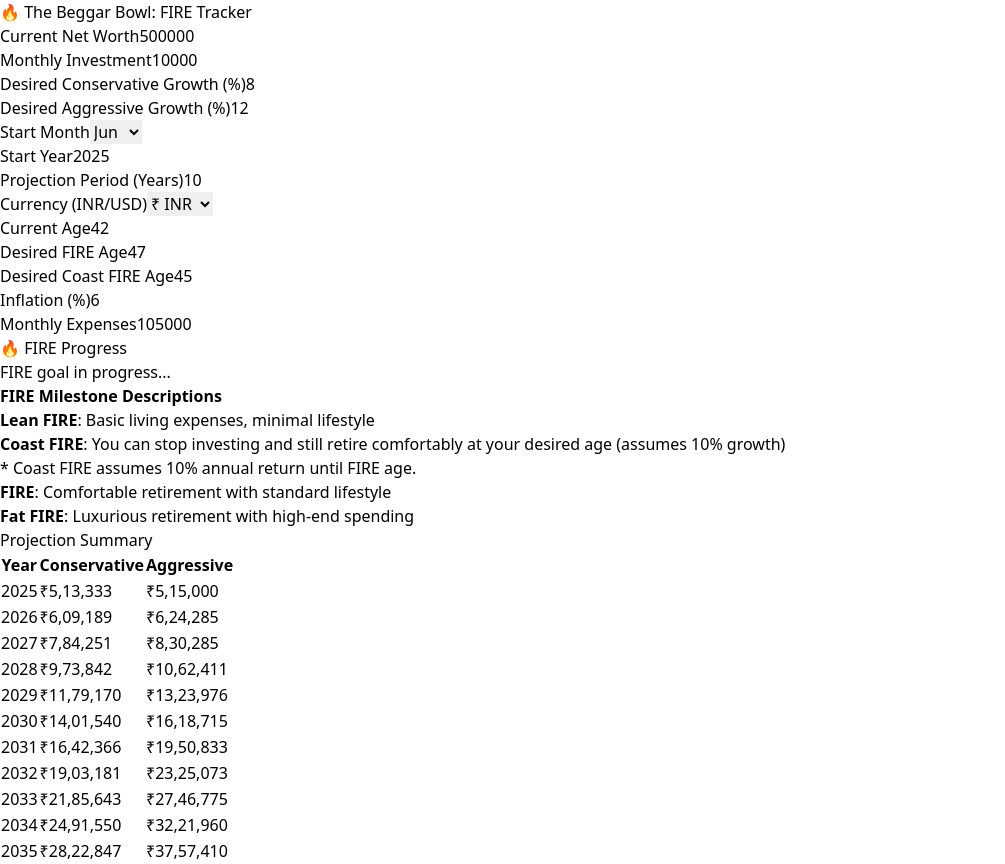
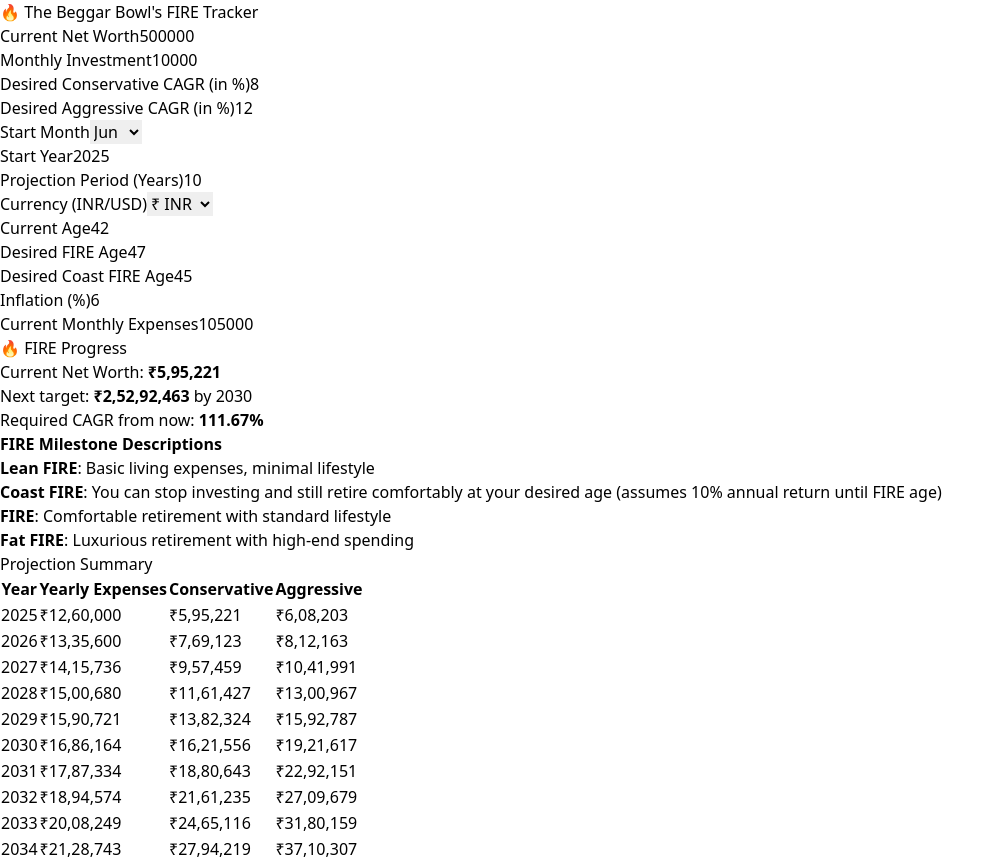
Before and after one commit to TheBeggarBowl/fire-tracker, a React (Vite) app: page / in a window 1280 px wide. Shown: the whole page, without its empty margins (0-1005 px from the left). Built offline with nearby package versions, Linux system fonts and the light colour scheme.

Commit message:
Update App.jsx

```diff
--- a/src/App.jsx
+++ b/src/App.jsx
@@ -20,26 +20,24 @@ export default function App() {
   };
 
   const [inputs, setInputs] = useState(() => {
-    return Object.keys(defaultInputs).reduce((acc, key) => {
+    const stored = Object.keys(defaultInputs).reduce((acc, key) => {
       acc[key] = JSON.parse(localStorage.getItem(key)) ?? defaultInputs[key];
       return acc;
     }, {});
+    return stored;
   });
 
   const [results, setResults] = useState(null);
 
   useEffect(() => {
-    Object.entries(inputs).forEach(([key, value]) => {
-      localStorage.setItem(key, JSON.stringify(value));
-    });
+    Object.entries(inputs).forEach(([key, value]) =>
+      localStorage.setItem(key, JSON.stringify(value))
+    );
     calculate();
   }, [inputs]);
 
   const updateInput = (key, value) => {
-    setInputs((prev) => ({
-      ...prev,
-      [key]: isNaN(value) ? value : Number(value),
-    }));
+    setInputs((prev) => ({ ...prev, [key]: isNaN(value) ? value : Number(value) }));
   };
 
   const calculate = () => {
@@ -68,36 +66,46 @@ export default function App() {
     const fatTarget = yearlyRetirement * 40;
 
     const coastFutureValue = yearlyToday * 25 * Math.pow(1 + inflation / 100, yearsToFIRE);
-    const coastTarget = coastFutureValue / Math.pow(1 + conservative / 100, desiredFIREAge - desiredCoastAge);
+    const coastTarget = coastFutureValue / Math.pow(1 + 10 / 100, desiredFIREAge - desiredCoastAge);
 
-    const targets = { lean: leanTarget, coast: coastTarget, fire: fireTarget, fat: fatTarget };
+    const targets = {
+      lean: { value: leanTarget, year: startYear + yearsToFIRE },
+      coast: { value: coastTarget, year: startYear + yearsToCoast },
+      fire: { value: fireTarget, year: startYear + yearsToFIRE },
+      fat: { value: fatTarget, year: startYear + yearsToFIRE },
+    };
 
     const project = (rate) => {
       let portfolio = initial;
-      const monthlyRate = rate / 12 / 100;
-      const yearlyTotals = {};
+      let monthlyRate = rate / 12 / 100;
+      let yearlyTotals = {};
+      let expenses = {};
       let year = startYear;
       let month = startMonth - 1;
-      for (let i = 0; i <= totalMonths; i++) {
+      let expense = monthlyExpense * 12;
+
+      for (let i = 0; i < totalMonths; i++) {
         portfolio = portfolio * (1 + monthlyRate) + sip;
-        if (!yearlyTotals[year]) yearlyTotals[year] = portfolio;
         month++;
-        if (month === 12) {
+        if (month >= 12) {
           month = 0;
+          expenses[year] = expense;
+          yearlyTotals[year] = portfolio;
           year++;
+          expense *= 1 + inflation / 100;
         }
       }
-      return yearlyTotals;
+      return { yearlyTotals, expenses };
     };
 
     const cons = project(conservative);
     const aggr = project(aggressive);
 
-    setResults({ cons, aggr, targets });
+    setResults({ cons: cons.yearlyTotals, aggr: aggr.yearlyTotals, expenses: cons.expenses, targets });
   };
 
   const formatCurrency = (val) => {
-    const currency = inputs.currency;
+    const currency = inputs?.currency || "INR";
     const locales = currency === "INR" ? "en-IN" : "en-US";
     const symbol = currency === "INR" ? "₹" : "$";
     return `${symbol}${Intl.NumberFormat(locales, {
@@ -106,29 +114,52 @@ export default function App() {
   };
 
   const getColor = (val, t) => {
-    if (val >= t.fat) return "bg-cyan-300";
-    if (val >= t.fire) return "bg-green-300";
-    if (val >= t.coast) return "bg-blue-300";
-    if (val >= t.lean) return "bg-yellow-200";
+    if (val >= t.fat.value) return "bg-cyan-300";
+    if (val >= t.fire.value) return "bg-green-300";
+    if (val >= t.coast.value) return "bg-blue-300";
+    if (val >= t.lean.value) return "bg-yellow-200";
     return "bg-white";
   };
 
   const fireProgress = () => {
-    if (!results) return "Calculating...";
-    const networth = results.cons[inputs.startYear];
+    const networth = results?.cons?.[inputs.startYear] ?? inputs.initial;
     const { lean, coast, fire, fat } = results.targets;
-    if (networth >= fat) return "Fat FIRE achieved 🎉";
-    if (networth >= fire) return "FIRE achieved 💰";
-    if (networth >= coast) return "Coast FIRE achieved 🏖️";
-    if (networth >= lean) return "Lean FIRE achieved 🔥";
-    return "FIRE goal in progress...";
+
+    const neededGrowthRate = (target) => {
+      const yearsLeft = target.year - inputs.startYear;
+      return (
+        100 *
+        (Math.pow(target.value / networth, 1 / yearsLeft) - 1)
+      ).toFixed(2);
+    };
+
+    const milestone = [fat, fire, coast, lean].find((t) => networth >= t.value);
+    const nextMilestone = [lean, coast, fire, fat].find((t) => networth < t.value);
+
+    return (
+      <>
+        <p>
+          Current Net Worth: <strong>{formatCurrency(networth)}</strong>
+        </p>
+        {milestone ? (
+          <p className="mt-1">🎉 You have achieved <strong>{Object.keys(results.targets).find(key => results.targets[key] === milestone).toUpperCase()}</strong> milestone!</p>
+        ) : (
+          nextMilestone && (
+            <>
+              <p className="mt-1">Next target: <strong>{formatCurrency(nextMilestone.value)}</strong> by {nextMilestone.year}</p>
+              <p className="mt-1 text-sm text-gray-600">Required CAGR from now: <strong>{neededGrowthRate(nextMilestone)}%</strong></p>
+            </>
+          )
+        )}
+      </>
+    );
   };
 
   const labelMap = {
     initial: "Current Net Worth",
     sip: "Monthly Investment",
-    conservative: "Desired Conservative Growth (%)",
-    aggressive: "Desired Aggressive Growth (%)",
+    conservative: "Desired Conservative CAGR (in %)",
+    aggressive: "Desired Aggressive CAGR (in %)",
     startMonth: "Start Month",
     startYear: "Start Year",
     projectionYears: "Projection Period (Years)",
@@ -137,12 +168,12 @@ export default function App() {
     desiredFIREAge: "Desired FIRE Age",
     desiredCoastAge: "Desired Coast FIRE Age",
     inflation: "Inflation (%)",
-    monthlyExpense: "Monthly Expenses",
+    monthlyExpense: "Current Monthly Expenses",
   };
 
   return (
     <div className="p-6 max-w-6xl mx-auto space-y-6 font-sans">
-      <h1 className="text-2xl font-bold">🔥 The Beggar Bowl: FIRE Tracker</h1>
+      <h1 className="text-2xl font-bold">🔥 The Beggar Bowl's FIRE Tracker</h1>
 
       <div className="grid grid-cols-1 sm:grid-cols-2 md:grid-cols-3 gap-4">
         {Object.entries(defaultInputs).map(([key, def]) => (
@@ -185,15 +216,14 @@ export default function App() {
         <>
           <div className="mt-6 p-4 bg-gray-100 rounded border">
             <h2 className="font-semibold text-lg">🔥 FIRE Progress</h2>
-            <p className="text-sm mt-1">{fireProgress()}</p>
+            <div className="text-sm mt-1">{fireProgress()}</div>
           </div>
 
           <div className="mt-4 text-sm text-gray-800 bg-blue-50 border border-blue-200 rounded p-4">
             <strong className="text-blue-900">FIRE Milestone Descriptions</strong>
             <ul className="list-disc ml-6 mt-2 space-y-1">
               <li><strong>Lean FIRE</strong>: Basic living expenses, minimal lifestyle</li>
-              <li><strong>Coast FIRE</strong>: You can stop investing and still retire comfortably at your desired age (assumes 10% growth)</li>
-              <li className="text-xs italic text-gray-600 ml-1">* Coast FIRE assumes 10% annual return until FIRE age.</li>
+              <li><strong>Coast FIRE</strong>: You can stop investing and still retire comfortably at your desired age <span className="text-gray-500 italic">(assumes 10% annual return until FIRE age)</span></li>
               <li><strong>FIRE</strong>: Comfortable retirement with standard lifestyle</li>
               <li><strong>Fat FIRE</strong>: Luxurious retirement with high-end spending</li>
             </ul>
@@ -205,6 +235,7 @@ export default function App() {
               <thead className="bg-gray-100">
                 <tr>
                   <th className="border px-2 py-1">Year</th>
+                  <th className="border px-2 py-1">Yearly Expenses</th>
                   <th className="border px-2 py-1">Conservative</th>
                   <th className="border px-2 py-1">Aggressive</th>
                 </tr>
@@ -213,6 +244,7 @@ export default function App() {
                 {Object.keys(results.cons).map((year) => (
                   <tr key={year}>
                     <td className="border px-2 py-1">{year}</td>
+                    <td className="border px-2 py-1 text-gray-600">{formatCurrency(results.expenses[year])}</td>
                     <td className={`border px-2 py-1 ${getColor(results.cons[year], results.targets)}`}>
                       {formatCurrency(results.cons[year])}
                     </td>
```
